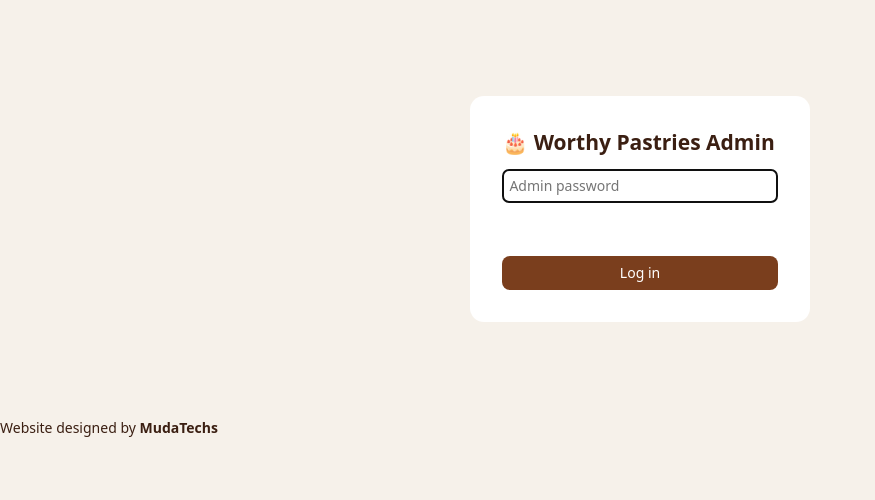
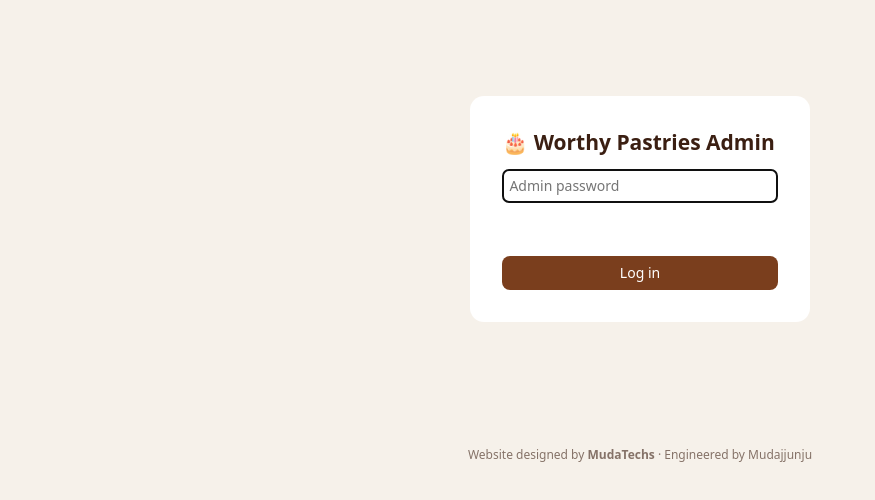
Before and after one commit to mudashirujjunju-lang/worthy-pastries, a website: page public/admin.html in a window 1280 px wide. Shown: the whole page, without its empty margins (0-875 px from the left). Drawn offline with Linux system fonts and the light colour scheme.

Commit message:
Update credit: Engineered by Mudajjunju

```diff
--- a/public/admin.html
+++ b/public/admin.html
@@ -1,4 +1,4 @@
-<!DOCTYPE html><html lang="en"><head><meta charset="utf-8"><meta name="author" content="MudaTechs"><meta name="viewport" content="width=device-width,initial-scale=1">
+<!DOCTYPE html><html lang="en"><head><meta charset="utf-8"><meta name="author" content="Mudajjunju (MudaTechs)"><meta name="viewport" content="width=device-width,initial-scale=1">
 <meta name="robots" content="noindex"><title>Admin · Worthy Pastries</title><link rel="icon" href="/icon.svg">
 <style>
 :root{--brown:#7a3e1d;--cream:#fff6ea;--gold:#e8a33d}*{box-sizing:border-box}
@@ -22,7 +22,7 @@
 @media(max-width:900px){.split{grid-template-columns:1fr}}
 </style></head><body>
 <div id="app"></div>
-<footer class="footer"><p class="credit">Website designed by <strong>MudaTechs</strong></p></footer>
+<footer class="footer" style="text-align:center;padding:1rem"><p class="credit" style="font-size:.75rem;opacity:.6">Website designed by <strong>MudaTechs</strong> · Engineered by Mudajjunju</p></footer>
 <script>
 const $=s=>document.querySelector(s),fmt=n=>'UGX '+Number(n||0).toLocaleString('en-US'),esc=s=>String(s??'').replace(/[&<>"']/g,c=>({'&':'&amp;','<':'&lt;','>':'&gt;','"':'&quot;',"'":'&#39;'}[c]));
 let token=sessionStorage.getItem('wp-admin'),tab='orders',filter='',sel=null,ORD=[],warnDefault=false;
```
Also changed, not shown: public/index.html (+2 -2 lines), public/track.html (+2 -2 lines).
